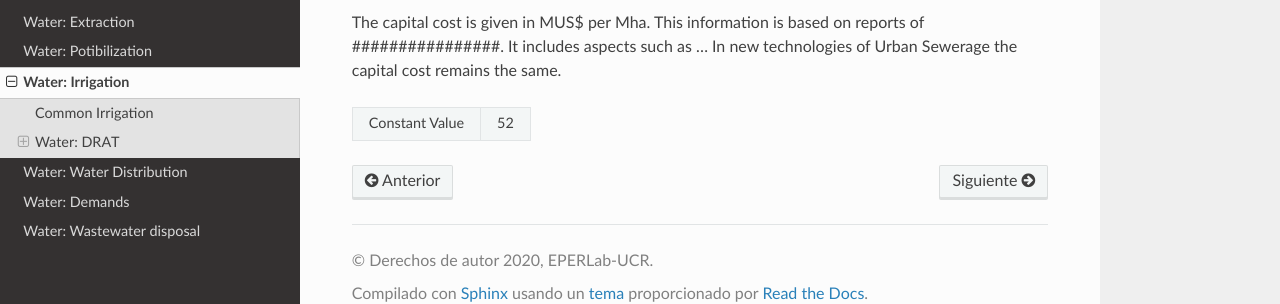
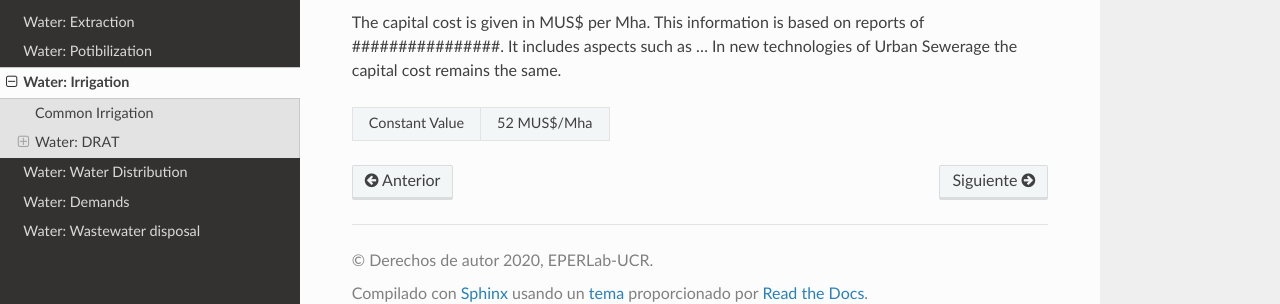
Before and after one commit to EPERLab/CLEW, a Sphinx documentation site: the page built from docs/fichas/11_Irrigation.rst, in a window 1280 px wide and 900 px high, scrolled down 773 px. Shown: the part 570-874 px from the top of the window. Built offline with Sphinx 7.4.7 and the Read the Docs theme 2.0.0, drawn with Linux system fonts in a browser that asks for light colours; formulas are drawn with MathJax 3.

Commit message:
Update 11_Irrigation.rst

```diff
--- a/docs/fichas/11_Irrigation.rst
+++ b/docs/fichas/11_Irrigation.rst
@@ -40,5 +40,5 @@ CapitalCost[r,t,y]
 The capital cost is given in MUS$ per Mha. This information is based on reports of ################. It includes aspects such as ... In new technologies of Urban Sewerage the capital cost remains the same.
 
 +-------------------------------------------------+-------+--------------+--------------+--------------+--------------+
-| Constant Value                                          | 52                                                        |
+| Constant Value                                          | 52  MUS$/Mha                                              |
 +-------------------------------------------------+-------+--------------+--------------+--------------+--------------+
```
